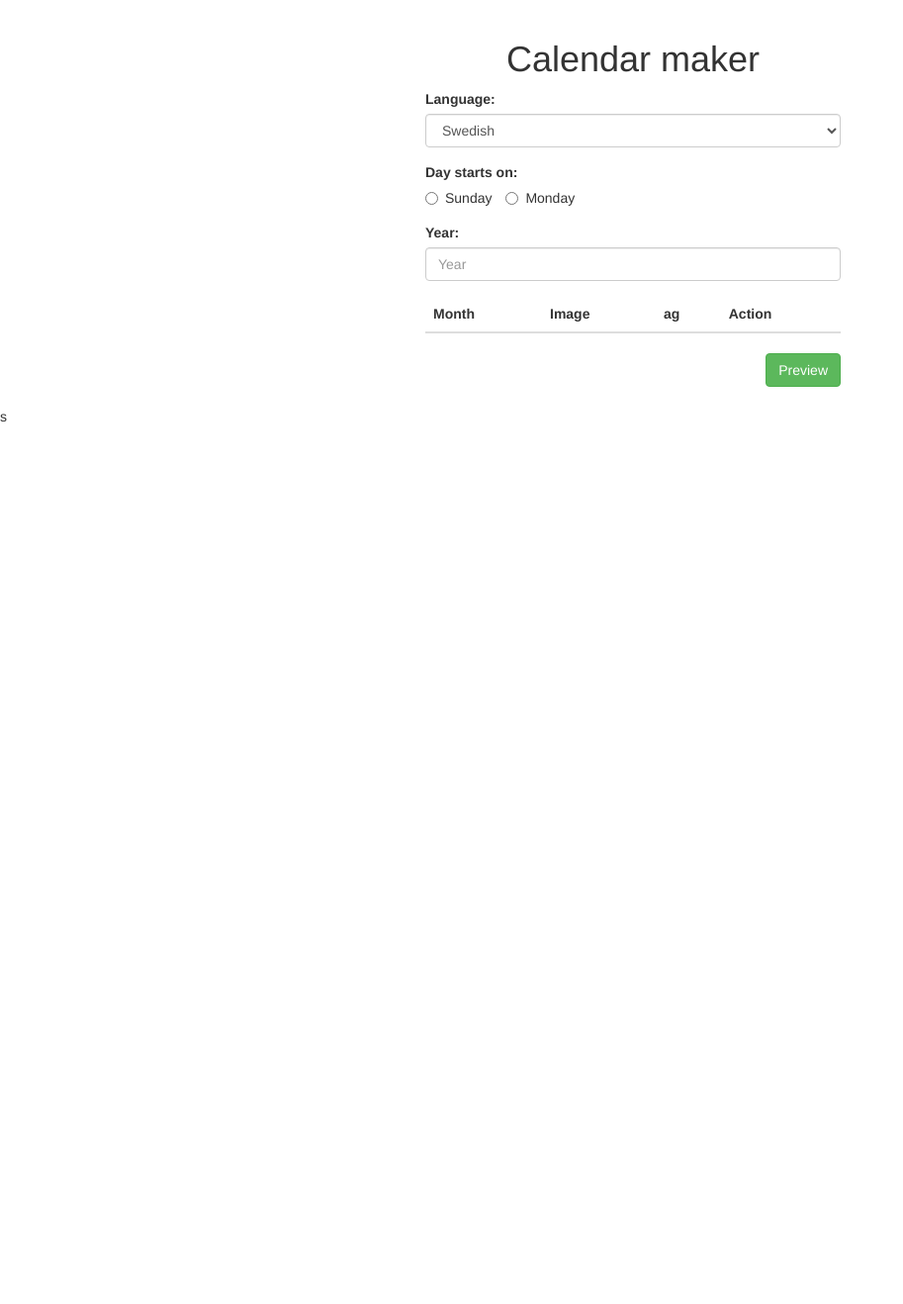
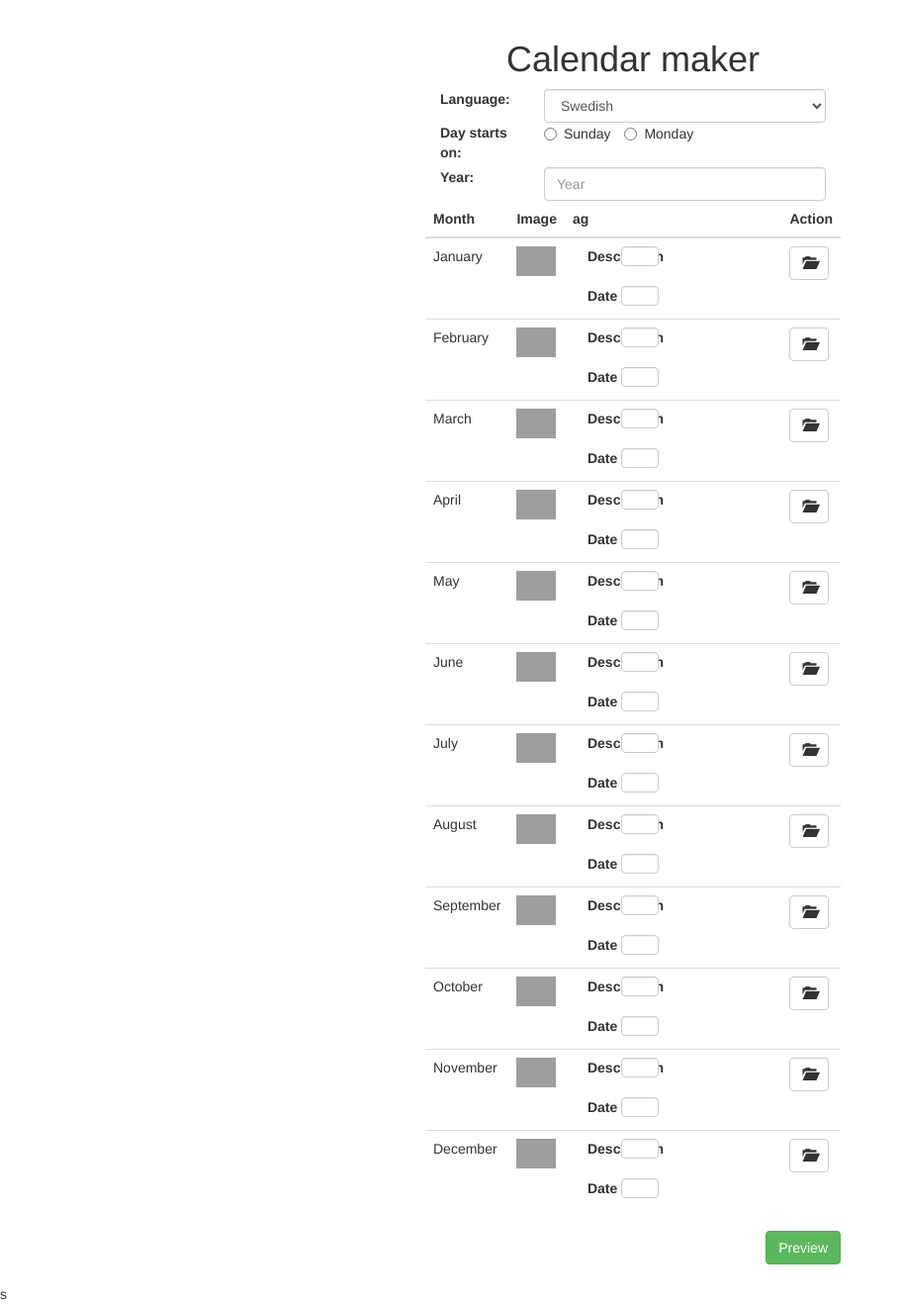
Before and after one commit to packlnd/calendar-maker, a Flask app: page /upload in a window 1280 px wide. Shown: the whole page at 99% size, without its empty margins (0-913 px from the left). Before the commit the page ends 427 px from the top, so only its background shows below. Run offline with Flask 2, Linux system fonts and the light colour scheme; lists and menus that the app fills with data are empty; some libraries are stand-ins or nearby versions; grey boxes are pictures that could not be loaded.

Commit message:
Layout fixes

```diff
--- a/src/app.py
+++ b/src/app.py
@@ -6,9 +6,7 @@ app = Flask(__name__)
 
 @app.route("/")
 def index():
-    months=('January','February','March','April','May','June',\
-        'July','August','September','October','November','December')
-    return render_template('index.html',months=months)
+    return render_template('index.html')
 
 @app.route("/upload",methods=['GET','POST'])
 def upload():
--- a/src/static/css/style.css
+++ b/src/static/css/style.css
@@ -18,3 +18,7 @@
     max-width:40px;
     max-height:40px;
 }
+
+.small-input {
+    max-height:20px;
+}
--- a/src/templates/index.html
+++ b/src/templates/index.html
@@ -14,15 +14,18 @@
     <form action="/upload" method="post" enctype="multipart/form-data">
         <fieldset>
             <div class="form-group">
-                <label for="lang">Language:</label>
+                <label class="col-sm-3" for="lang">Language:</label>
+                <div class="col-sm-9">
                     <select class="form-control" name="lang">
                         <option name="sv">Swedish</option>
                     </select>
                 </div>
+            </div>
         </fieldset>
         <fieldset>
             <div class="form-group">
-                <label for="start_of_week">Day starts on:</label><br/>
+                <label class="col-sm-3" for="start_of_week">Day starts on:</label>
+                <div class="col-sm-9">
                     <label class="radio-inline">
                         <input type="radio" name="start_of_week" value="sun">Sunday
                     </label>
@@ -30,11 +33,14 @@
                         <input type="radio" name="start_of_week" value="mon">Monday
                     </label>
                 </div>
+            </div>
         </fieldset>
         <fieldset>
             <div class="form-group">
-                <label for="year">Year:</label>
+                <label class="col-sm-3" for="year">Year:</label>
+                <div class="col-sm-9">
                     <input class="form-control" placeholder="Year" type="text">
+                </div>
             </div>
         </fieldset>
         <fieldset>
@@ -48,13 +54,19 @@
                     </tr>
                 </thead>
                 <tbody>
-                {% for m in months: %}
+                {% for m in ('January','February','March','April','May','June','July','August','September','October','November','December'): %}
                     <tr>
                         <td>{{m}}</td>
                         <td><img class="thumb" src="awdwaw"></td>
                         <td>
-                            Desc</br>
-                            Date
+                            <label class="col-sm-2">Description</label>
+                            <div class="col-sm-4">
+                                <input class="small-input form-control" type="text">
+                            </div><br/><br/>
+                            <label class="col-sm-2">Date</label>
+                            <div class="col-sm-4">
+                                <input class="small-input form-control" type="text">
+                            </div>
                         </td>
                         <td>
                             <button type="button" class="btn btn-default">
```
Lines whose indentation alone changed are shown as unchanged.
